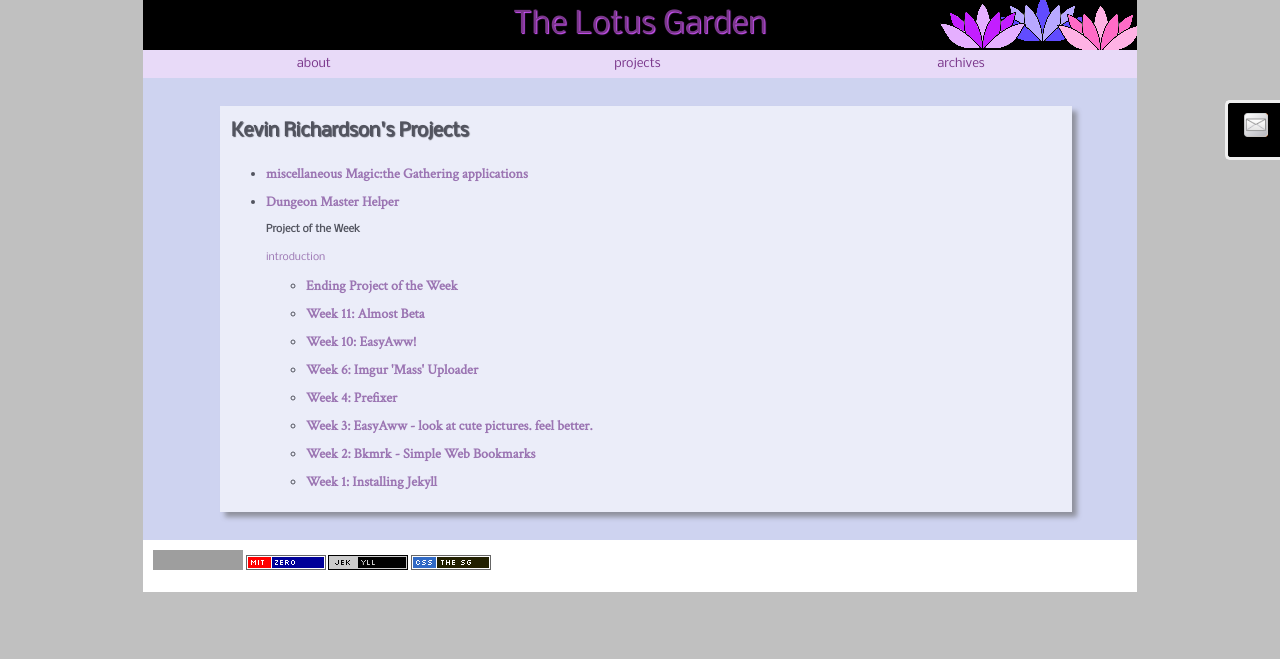
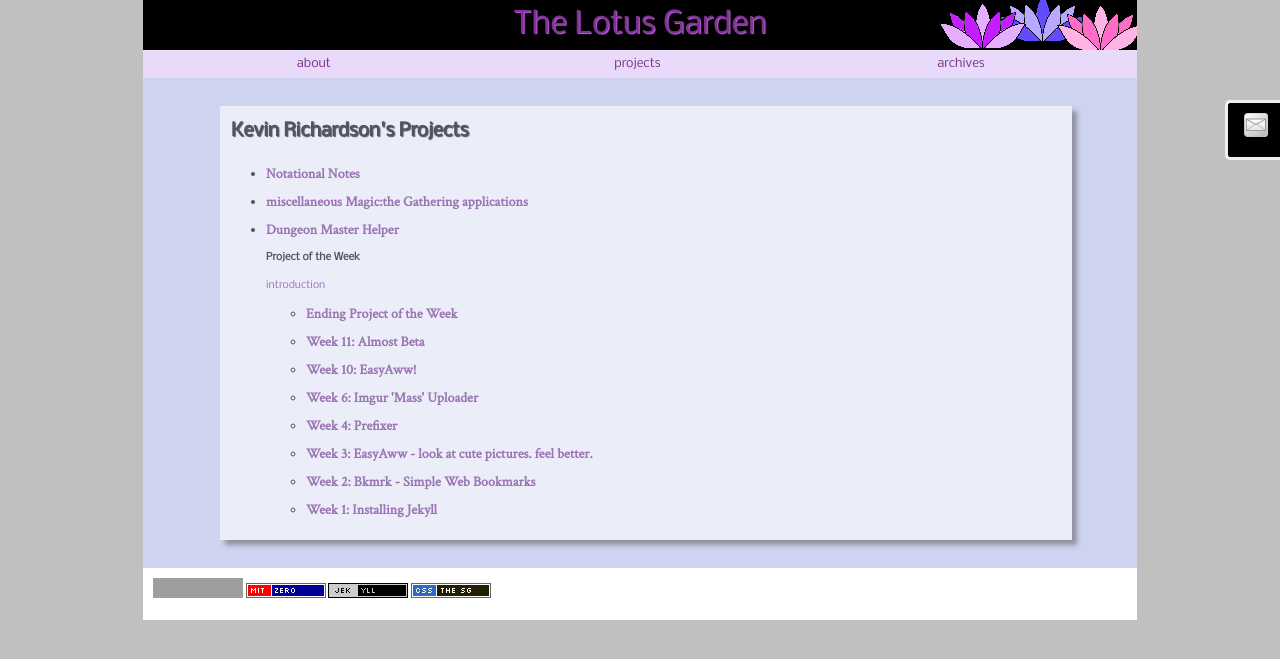
Before and after one commit to kfr2/lotusgarden, a Jekyll site: the page built from projects.html, in a window 1280 px wide. Shown: the top 659 px of the page. Built offline with Jekyll 4.4.1, drawn with Linux system fonts in a browser that asks for light colours; grey boxes are pictures that could not be loaded.

Commit message:
added notational notes to projects.html

```diff
--- a/projects.html
+++ b/projects.html
@@ -11,8 +11,9 @@ category: projects
                     <div class="post-title">Kevin Richardson's Projects</div>
 	    <div class="post-body">
 			<ul>
+                <li><h1><a href="/notes/" title="Notational Notes">Notational Notes</a></h1></li>
 		    	<li><h1><a href="/magic/index.htm" title="Miscellaneous Magic: the Gathering Applications">miscellaneous Magic:the Gathering applications</a></h1></li>
-			<li><h1><a href="/dmhelper/dmhelper.htm" title="Dungeon Master Helper">Dungeon Master Helper</a></h1></li>
+    			<li><h1><a href="/dmhelper/dmhelper.htm" title="Dungeon Master Helper">Dungeon Master Helper</a></h1></li>
 <h1>Project of the Week</h1>
 <a href="http://kevin.magically.us/potw/2011/01/03/project-of-the-week-intro.html" title="Project of the Week Introduction">introduction</a>
 
```
